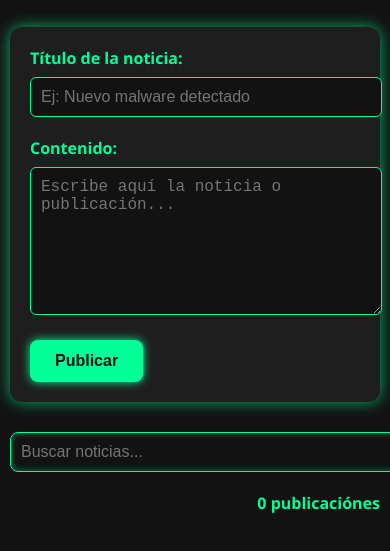
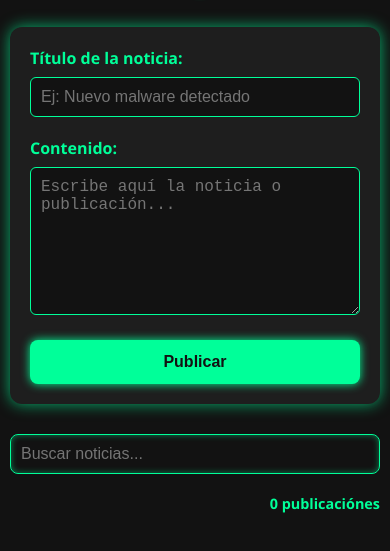
Before and after one commit to GonzalitoDev/mi-sitio, a plain HTML site: page index.html in a window 390 px wide. Shown: the part 155-706 px from the top of the page. Drawn offline with Linux system fonts and the light colour scheme.

Commit message:
index.html

```diff
--- a/index.html
+++ b/index.html
@@ -44,7 +44,7 @@
       border-radius: 6px;
       background-color: #121212;
       color: #e0e0e0;
-      font-size: 1rem;
+      font-size: 16px; /* para evitar zoom iOS */
       resize: vertical;
       transition: border-color 0.3s ease;
     }
@@ -65,6 +65,9 @@
       transition: background-color 0.3s ease;
       box-shadow: 0 0 10px #00ff99;
       user-select: none;
+      min-height: 44px; /* tamaño táctil recomendado */
+      width: 100%; /* que ocupe todo el ancho */
+      box-sizing: border-box;
     }
     button:hover {
       background-color: #00cc77;
@@ -81,6 +84,7 @@
       color: #e0e0e0;
       box-shadow: 0 0 6px #00ff9977 inset;
       transition: border-color 0.3s ease;
+      box-sizing: border-box;
     }
     #search:focus {
       outline: none;
@@ -146,6 +150,15 @@
       }
       button, input[type="text"], textarea, #search {
         font-size: 1rem;
+        width: 100%;
+        box-sizing: border-box;
+      }
+      .post {
+        padding: 15px;
+        margin-bottom: 20px;
+      }
+      #counter {
+        font-size: 0.9rem;
       }
     }
   </style>
```
